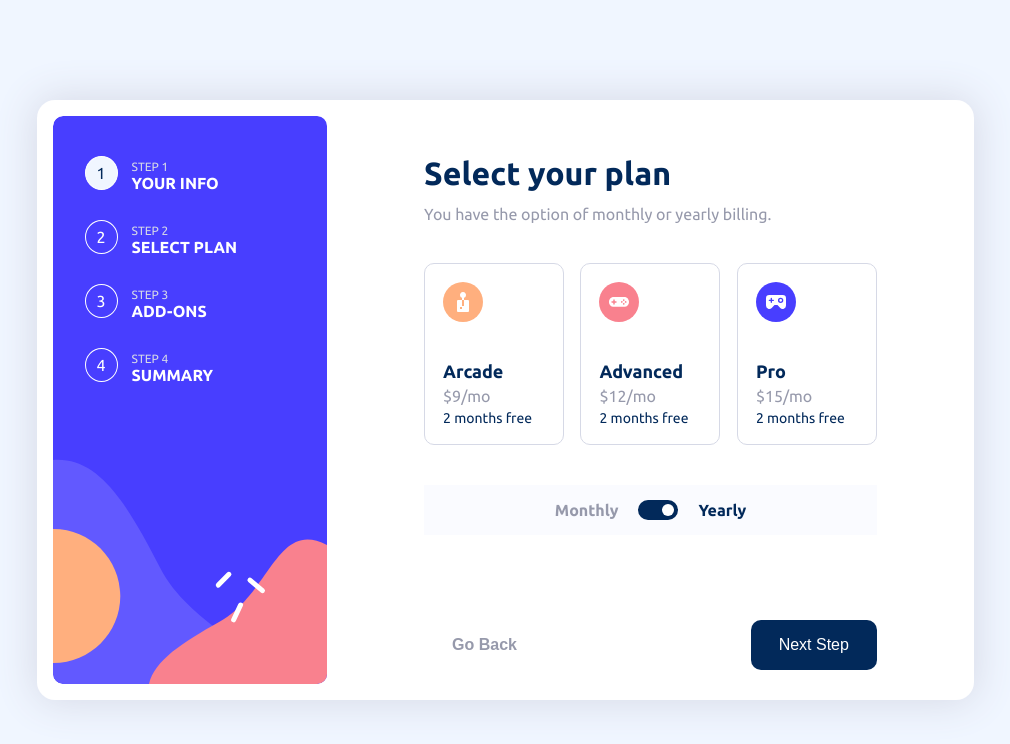
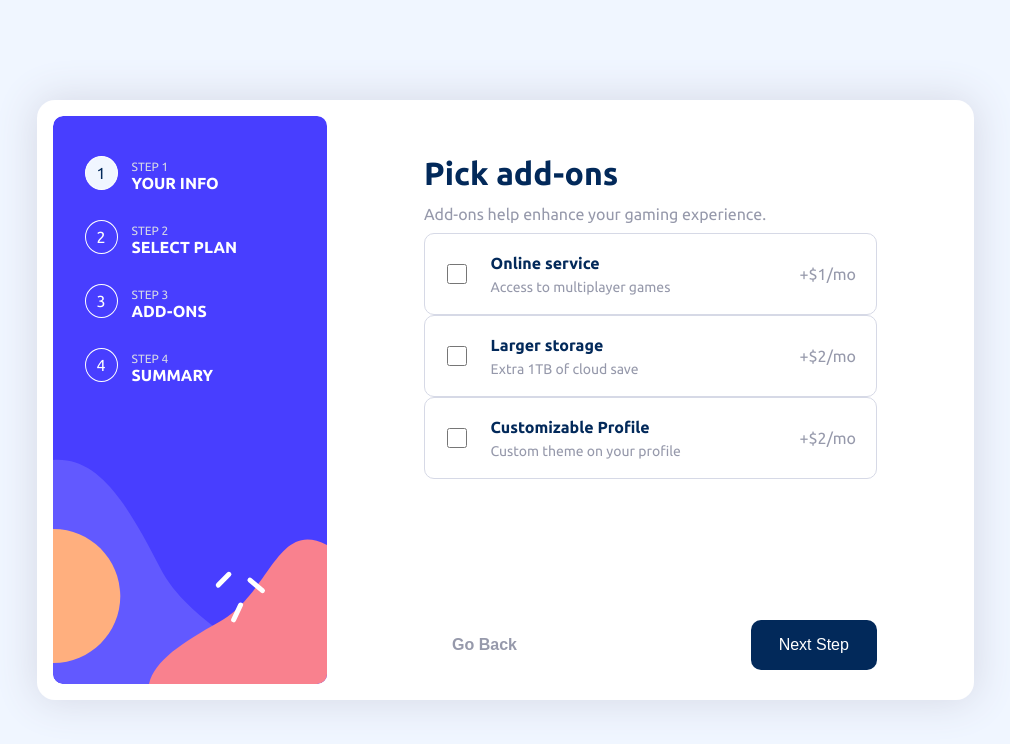
Before and after one commit to lucasvasquezfc/multi-step-form-main, a plain HTML site: page index.html in a window 1280 px wide. Shown: the whole page, without its empty margins (135-1145 px from the left). Drawn offline with Linux system fonts and the light colour scheme.

Commit message:
css whith bootstrap

```diff
--- a/index.html
+++ b/index.html
@@ -61,7 +61,7 @@
                   Please provide your name, email address, and phone number.
                 </p>
               </div>
-              <div class="first_content_items">
+              <div class="content_items">
                 <div>
                   <p class="blue">
                     Name<span class="error_text">Error_Text</span>
@@ -100,7 +100,7 @@
             <!-- Step 2 start -->
 
             <div class="second_content">
-              <div class="second_content_title">
+              <div class="content_title">
                 <h1 class="blue">Select your plan</h1>
                 <p>You have the option of monthly or yearly billing.</p>
               </div>
@@ -141,6 +141,87 @@
             </div>
 
             <!-- Step 2 end -->
+
+            <!-- Step 3 start -->
+            <div class="third_content">
+              <div class="content_title">
+                <h1 class="blue">Pick add-ons</h1>
+                <p>Add-ons help enhance your gaming experience.</p>
+              </div>
+
+              <div class="check_box_items">
+                <!-- opt 1 -->
+                <div class="check_card">
+                  <div class="check_icon">
+                    <div class="form-check form-check-inline">
+                      <input
+                        class="form-check-input"
+                        type="checkbox"
+                        id="inlineCheckbox1"
+                        value="option1"
+                      />
+                      <label
+                        class="form-check-label"
+                        for="inlineCheckbox1"
+                      ></label>
+                    </div>
+                  </div>
+                  <div class="check_text">
+                    <p class="text_title">Online service</p>
+                    <p>Access to multiplayer games</p>
+                  </div>
+                  <div class="check_price">+$1/mo</div>
+                </div>
+                <!-- opt 2 -->
+                <div class="check_card">
+                  <div class="check_icon">
+                    <div class="form-check form-check-inline">
+                      <input
+                        class="form-check-input"
+                        type="checkbox"
+                        id="inlineCheckbox2"
+                        value="option2"
+                      />
+                      <label
+                        class="form-check-label"
+                        for="inlineCheckbox1"
+                      ></label>
+                    </div>
+                  </div>
+                  <div class="check_text">
+                    <p class="text_title">Larger storage</p>
+                    <p>Extra 1TB of cloud save</p>
+                  </div>
+                  <div class="check_price">+$2/mo</div>
+                </div>
+
+                <!-- opt 3 -->
+                <div class="check_card">
+                  <div class="check_icon">
+                    <div class="form-check form-check-inline">
+                      <input
+                        class="form-check-input"
+                        type="checkbox"
+                        id="inlineCheckbox3"
+                        value="option3"
+                      />
+                      <label
+                        class="form-check-label"
+                        for="inlineCheckbox1"
+                      ></label>
+                    </div>
+                  </div>
+                  <div class="check_text">
+                    <p class="text_title">Customizable Profile</p>
+                    <p>Custom theme on your profile</p>
+                  </div>
+                  <div class="check_price">+$2/mo</div>
+                </div>
+              </div>
+            </div>
+
+            <!-- Step 3 end -->
+
             <div class="btn_box">
               <button class="btn_back">Go Back</button>
               <button class="btn_next">Next Step</button>
--- a/styles/style.css
+++ b/styles/style.css
@@ -219,7 +219,7 @@ button:active {
     width: 100%;
 }
 
-.first_content_title {
+.content_title {
     margin: 25px 0 10px 0;
     height: 68px;
     display: flex;
@@ -242,16 +242,8 @@ button:active {
 /* ### SECOND CONTENT */
 
 .second_content {
-    /* display: none; */
+    display: none;
     width: 100%;
-}
-
-.second_content_title {
-    margin: 25px 0 10px 0;
-    height: 68px;
-    display: flex;
-    flex-wrap: wrap;
-    align-content: space-between;
 }
 
 .card_box {
@@ -320,6 +312,58 @@ button:active {
 .text_selected {
     color: var(--marine-blue);
 }
+
+
+/*  ########## 3 CONTENT ############# */
+
+
+.third_content {
+    /* display: none; */
+    width: 100%;
+}
+
+.check_card {
+    width: 100%;
+    display: flex;
+    border: solid 1px var(--Light-gray);
+    cursor: pointer;
+    border-radius: 10px;
+}
+
+.check_icon{
+    width: 80px;
+    height: 80px;
+    display: flex;
+    justify-content: center;
+    align-content: center;
+    flex-wrap: wrap;
+}
+
+.check_text {
+    width: 100%;
+    padding: 0 10px;
+    display: flex;
+    align-items: center;
+    align-content: center;
+    flex-wrap: wrap;
+}
+
+.check_price {
+    width: 110px;
+    height: 80px;
+    display: flex;
+    align-content: center;
+    flex-wrap: wrap;
+}
+
+.check_card .text_title {
+    font-size: 16px;
+    margin-bottom: 7px;
+}
+.check_card p {
+    font-size: 14px;
+}
+
 
 /* ############# Rounded sliders */
 
```
